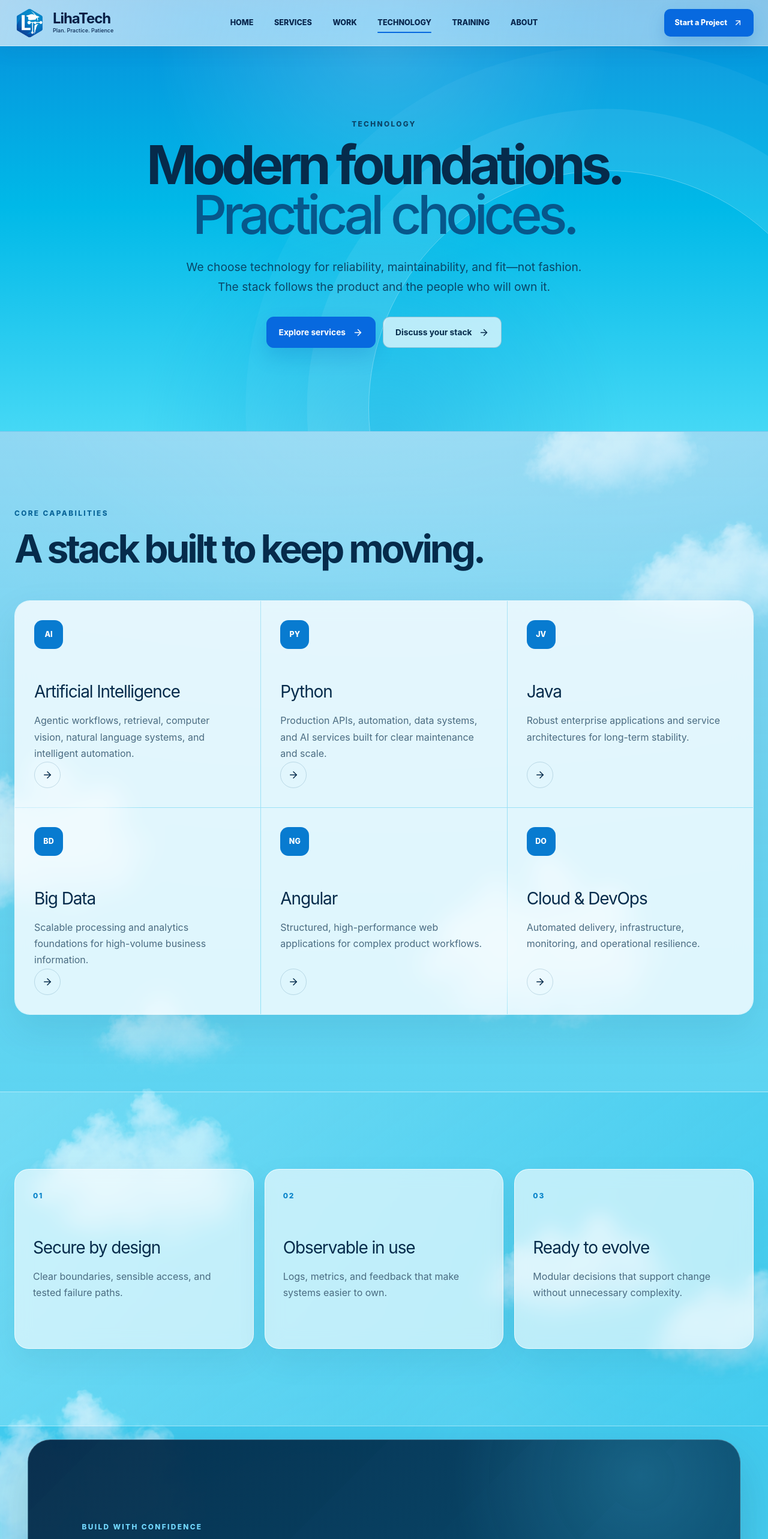
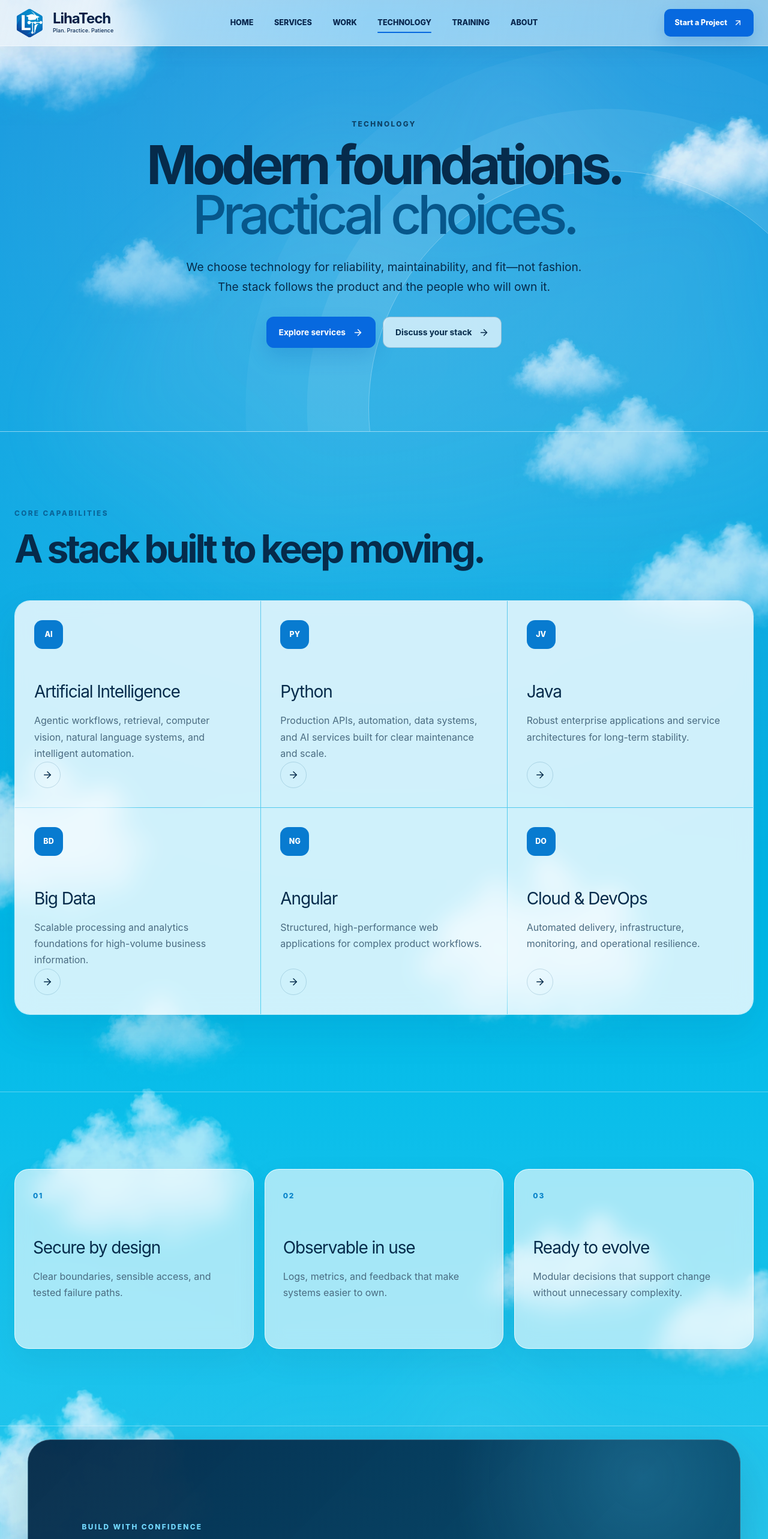
Before and after one commit to Lihatech/TechLiha-Website, a React (Vite) app: page /technology in a window 1280 px wide. Shown: the top 2566 px of the page at 60% size. Built offline with nearby package versions, Linux system fonts and the light colour scheme.

Commit message:
fix: restore continuous sky and clouds

```diff
--- a/src/styles/marketing-pages.css
+++ b/src/styles/marketing-pages.css
@@ -19,7 +19,7 @@
   align-items: center;
   padding: 150px 0 90px;
   overflow: hidden;
-  background: var(--liha-sky-background);
+  background: transparent;
   border-bottom: 1px solid rgba(255, 255, 255, 0.5);
 }
 
@@ -84,7 +84,7 @@
 .marketing-hero__copy {
   max-width: 680px;
   margin: 30px auto 0;
-  color: rgba(6, 43, 75, 0.82);
+  color: #062b4b;
   font-size: clamp(1.05rem, 1.5vw, 1.32rem);
   line-height: 1.7;
 }
@@ -168,8 +168,7 @@
   position: relative;
   padding: clamp(90px, 10vw, 150px) 0;
   border-bottom: 1px solid rgba(255, 255, 255, 0.34);
-  background:
-    linear-gradient(180deg, rgba(231, 250, 255, 0.58), rgba(202, 241, 251, 0.44));
+  background: transparent;
 }
 
 .marketing-section > .marketing-shell {
@@ -188,8 +187,7 @@
 }
 
 .marketing-section--mist {
-  background:
-    linear-gradient(145deg, rgba(220, 248, 255, 0.5), rgba(138, 220, 243, 0.34));
+  background: transparent;
 }
 
 .marketing-section__heading {
@@ -212,7 +210,7 @@
 .marketing-section__heading > p:last-child {
   max-width: 690px;
   margin: 25px 0 0;
-  color: #41637b;
+  color: #062b4b;
   font-size: 1.05rem;
   line-height: 1.75;
 }
@@ -331,7 +329,7 @@
   position: relative;
   padding: 22px;
   overflow: hidden;
-  background: rgba(121, 213, 241, 0.38);
+  background: transparent;
 }
 
 .marketing-cta__inner {
@@ -386,7 +384,7 @@
 }
 
 .work-case__copy > p {
-  color: #42647a;
+  color: #062b4b;
   font-size: 1.05rem;
   line-height: 1.75;
 }
@@ -618,7 +616,7 @@
 .programme-detail > div > p:last-child,
 .about-story > div:last-child p,
 .contact-brief > div:last-child {
-  color: #42647b;
+  color: #062b4b;
   font-size: 1.08rem;
   line-height: 1.8;
 }
--- a/src/styles/service-pages.css
+++ b/src/styles/service-pages.css
@@ -6,7 +6,7 @@
 .services-page,
 .service-detail {
   --service-ink: #062b4b;
-  --service-copy: #3d627a;
+  --service-copy: #062b4b;
   --service-blue: #0875d1;
   --service-cyan: #35c3eb;
   color: var(--service-ink);
@@ -16,7 +16,7 @@
 .service-detail__hero {
   position: relative;
   overflow: hidden;
-  background: var(--liha-sky-background);
+  background: transparent;
 }
 
 .service-catalog-hero::after,
@@ -76,7 +76,7 @@
 .service-catalog-hero__content > p:last-of-type {
   max-width: 770px;
   margin: 30px auto 0;
-  color: #194d6d;
+  color: #062b4b;
   font-size: clamp(1.08rem, 1.55vw, 1.35rem);
   line-height: 1.7;
 }
@@ -118,7 +118,7 @@
 
 .service-catalog {
   padding: clamp(85px, 10vw, 145px) 0;
-  background: linear-gradient(180deg, rgba(232, 250, 255, 0.8), rgba(209, 242, 251, 0.58));
+  background: transparent;
 }
 
 .service-catalog__heading,
@@ -263,7 +263,7 @@
 .service-detail__hero-copy > p:not(.service-kicker) {
   max-width: 730px;
   margin: 29px 0 0;
-  color: #194d6d;
+  color: #062b4b;
   font-size: clamp(1.06rem, 1.5vw, 1.3rem);
   line-height: 1.72;
 }
@@ -303,7 +303,7 @@
 
 .service-detail__overview {
   padding: clamp(90px, 10vw, 145px) 0;
-  background: rgba(239, 251, 255, 0.83);
+  background: transparent;
 }
 
 .service-detail__overview-grid {
@@ -358,7 +358,7 @@
 
 .service-detail__capabilities {
   padding: clamp(90px, 10vw, 145px) 0;
-  background: linear-gradient(145deg, rgba(221, 247, 255, 0.76), rgba(164, 226, 244, 0.48));
+  background: transparent;
 }
 
 .service-capability-grid {
@@ -398,7 +398,7 @@
 
 .service-highlight {
   padding: clamp(80px, 9vw, 125px) 0;
-  background: rgba(240, 251, 255, 0.86);
+  background: transparent;
 }
 
 .service-highlight + .service-highlight {
@@ -426,7 +426,7 @@
 
 .service-detail__cta {
   padding: 22px;
-  background: rgba(105, 205, 237, 0.43);
+  background: transparent;
 }
 
 .service-detail__cta-inner {
```
